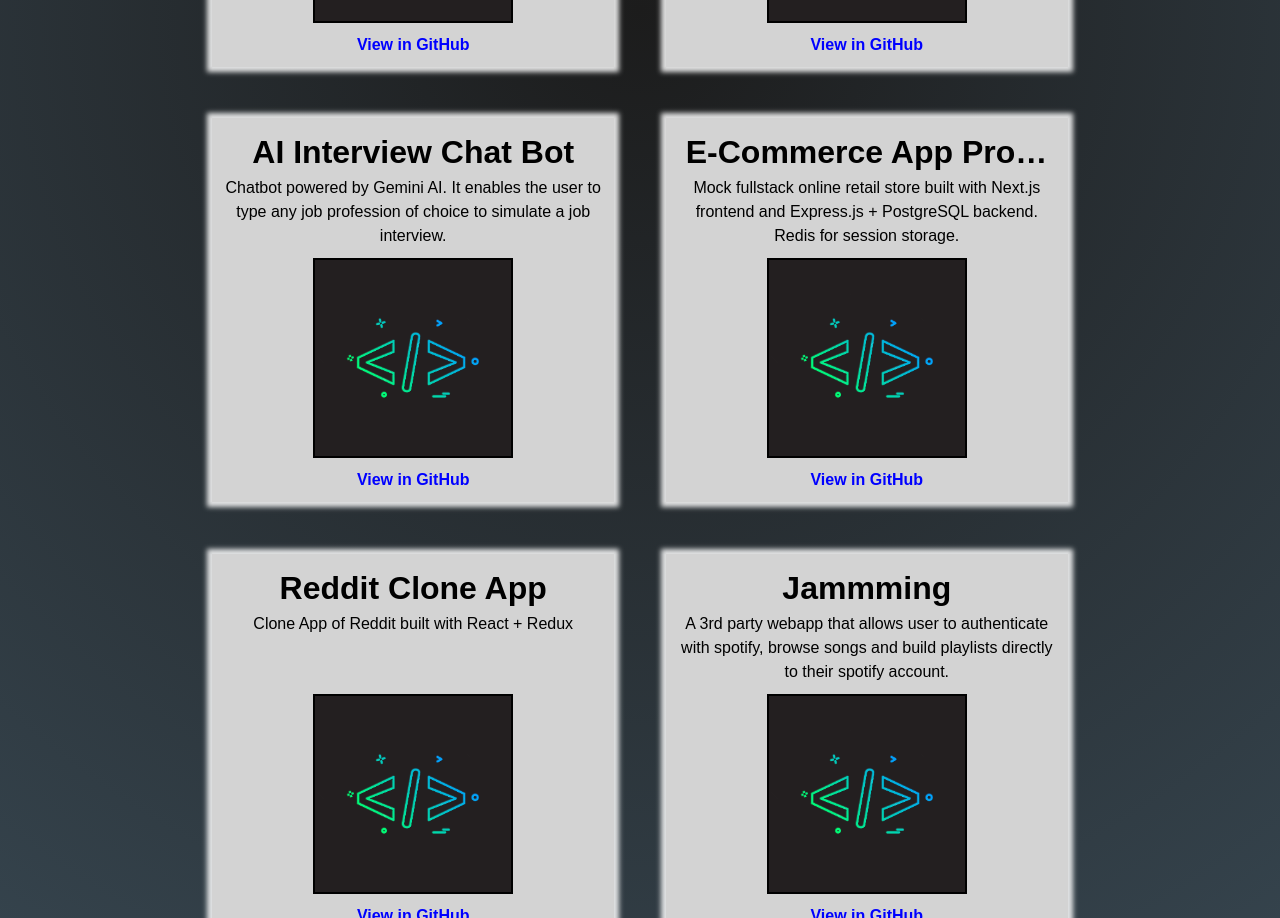
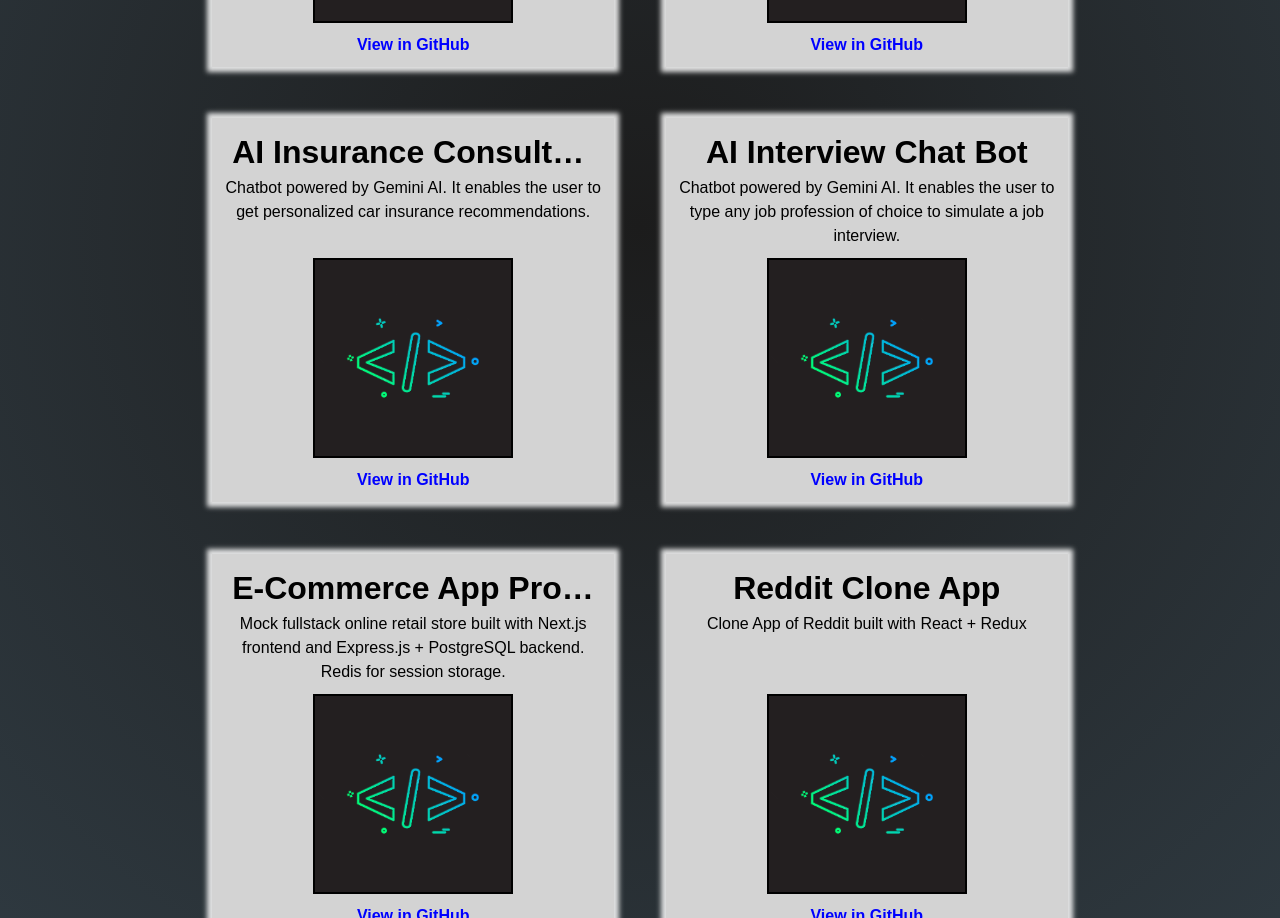
Before and after one commit to bluicien/portfolio_frontend, a React (Vite) app: page /projects in a window 1280 px wide. Shown: the part 980-1898 px from the top of the page. Built offline with nearby package versions, Linux system fonts and the light colour scheme.

Commit message:
Added additional data for projects and fixed github links

```diff
--- a/src/pages/projects/data.ts
+++ b/src/pages/projects/data.ts
@@ -26,21 +26,28 @@ const projects: Array<Project> = [
         name: "Seeding Tool & AI-Powered Search",
         description: "Engineered a CLI seeding tool with dual interactions using classic CLI commands and modern menu options. Also integrated an AI powered keyword search with NLP capabilities.",
         imgUrl: "",
-        repoUrl: "https://github.com/MR-2025-PT-March-L5ADV/mission-5-phase-1-individual-bluicien"
+        repoUrl: "https://github.com/bluicien/cli-seeder-ai-search.git"
     },
     {
         id: 4,
         name: "School E-Learning Platform",
         description: "Collaborated in a development team to build a cross-school online learning platform for students to work on projects and teachers to mark and grade results.",
         imgUrl: "",
-        repoUrl: "https://github.com/Mission-Ready/2407-L4PT04-missionx-frontend-t3"
+        repoUrl: "https://github.com/bluicien/e-school-learning.git"
     },
     {
         id: 5,
+        name: "AI Insurance Consultant",
+        description: "Chatbot powered by Gemini AI. It enables the user to get personalized car insurance recommendations.",
+        imgUrl: "",
+        repoUrl: "https://github.com/bluicien/AI-insurance-consultant.git"
+    },
+    {
+        id: 6,
         name: "AI Interview Chat Bot",
         description: "Chatbot powered by Gemini AI. It enables the user to type any job profession of choice to simulate a job interview.",
         imgUrl: "",
-        repoUrl: "https://github.com/bluicien/ai-job-interview-chatbot"
+        repoUrl: "https://github.com/bluicien/AI-practice-job-interview.git"
     },
     {
         id: 6,
```
